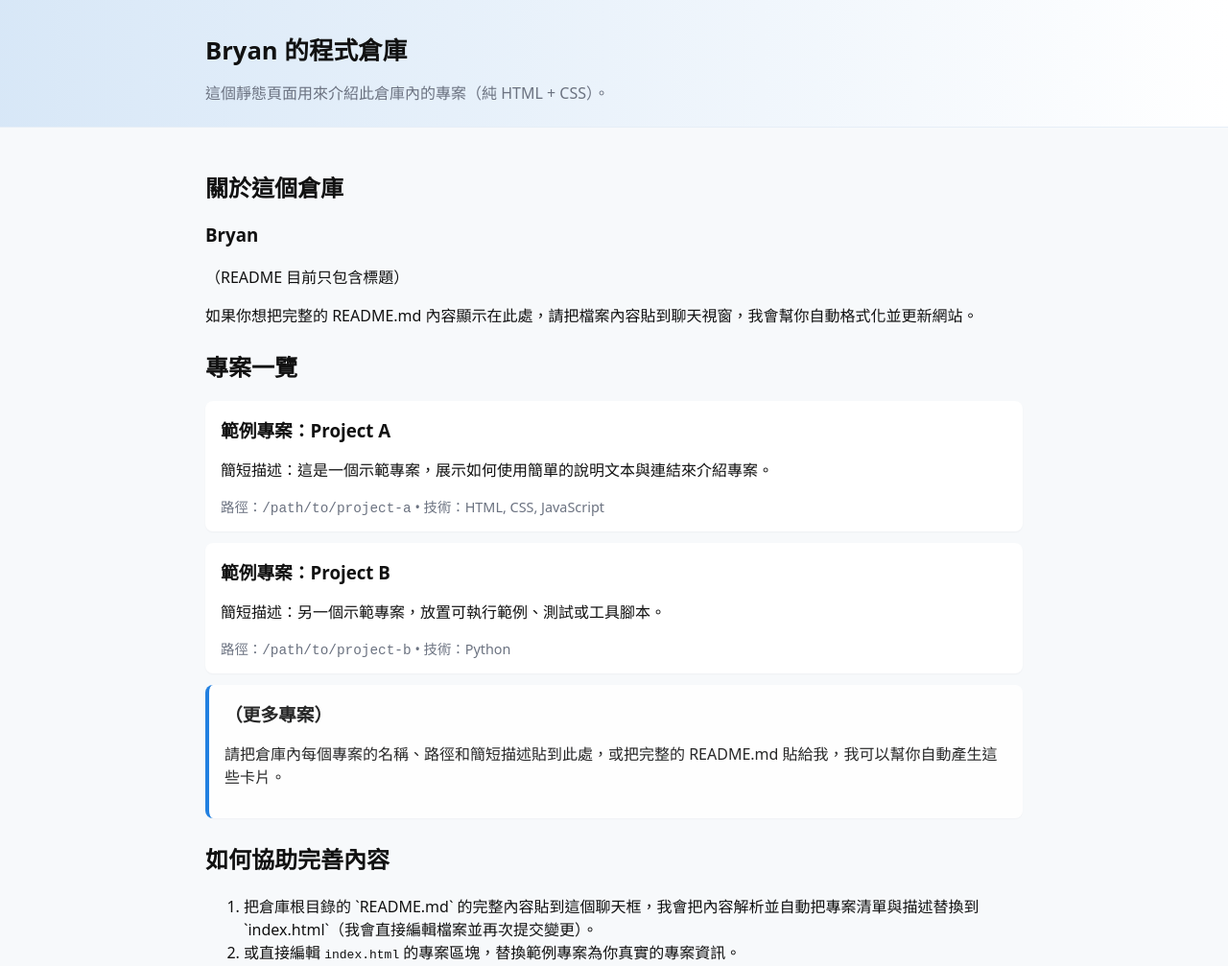
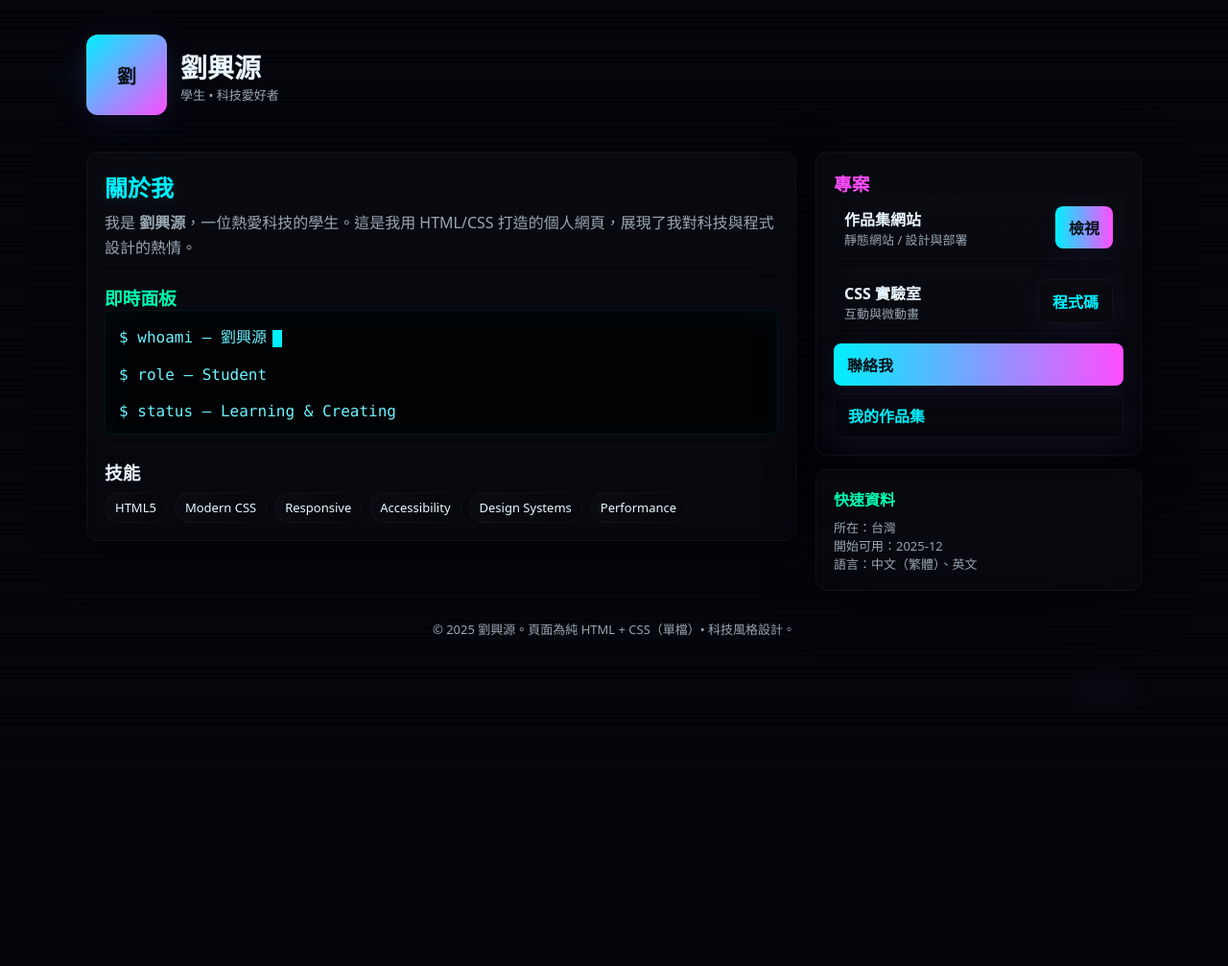
Before and after one commit to Bryan-9603012/Bryan, a plain HTML site: page index.html in a window 1280 px wide. Shown: the top 1007 px of the page at 96% size. After the commit the page ends 800 px from the top, so only its background shows below. Drawn offline with Linux system fonts and the light colour scheme.

Commit message:
Update index.html

```diff
--- a/index.html
+++ b/index.html
@@ -1,62 +1,162 @@
 <!doctype html>
+
 <html lang="zh-Hant">
+
 <head>
   <meta charset="utf-8" />
   <meta name="viewport" content="width=device-width, initial-scale=1" />
-  <title>專案介紹</title>
-  <link rel="stylesheet" href="styles.css">
+  <title>Cyber 科技風 • 個人頁面</title>
+  <style>
+    :root{
+      --bg:#04050a;
+      --neon-cyan:#00f0ff;
+      --neon-magenta:#ff4dff;
+      --neon-emerald:#00ffb3;
+      --muted:#98a6b3;
+      --glass: rgba(255,255,255,0.03);
+    }
+    *{box-sizing:border-box;margin:0;padding:0}
+    html,body{height:100%}
+    body{
+      font-family: "Noto Sans TC", ui-sans-serif, system-ui, -apple-system, "Segoe UI", Roboto, "Helvetica Neue", Arial;
+      background: radial-gradient(800px 400px at 10% 10%, rgba(0,240,255,0.04), transparent 10%),
+                  radial-gradient(600px 300px at 90% 90%, rgba(255,77,255,0.03), transparent 8%),
+                  var(--bg);
+      color:#eaf6ff;padding:36px;overflow-y:auto;-webkit-font-smoothing:antialiased;
+    }
+
+    /* Matrix-like vertical lines (pure CSS) */
+    .vlines{position:fixed;inset:0;pointer-events:none;z-index:0;mix-blend-mode:screen;opacity:0.06;background-image:repeating-linear-gradient(90deg, rgba(0,0,0,0) 0 28px, rgba(0,0,0,0.02) 28px 29px)}
+
+    /* moving scanlines */
+    .scan{position:fixed;inset:0;pointer-events:none;z-index:0;background-image:linear-gradient(180deg, rgba(255,255,255,0.015) 1px, transparent 2px);background-size:100% 6px;animation:scan 6s linear infinite}
+    @keyframes scan{from{background-position:0 0}to{background-position:0 600px}}
+
+    /* subtle particles using radial-gradients */
+    .particles{position:fixed;inset:0;z-index:0;opacity:0.06;background-image:radial-gradient(circle at 12% 20%, rgba(0,240,255,0.14), transparent 6%), radial-gradient(circle at 88% 80%, rgba(255,77,255,0.12), transparent 6%)}
+
+    /* page container */
+    .wrap{position:relative;z-index:2;max-width:1100px;margin:0 auto;display:grid;grid-template-columns:1fr 340px;gap:20px;align-items:start}
+
+    header{display:flex;gap:16px;align-items:center;margin-bottom:18px}
+    .logo{
+      width:84px;height:84px;border-radius:12px;overflow:hidden;
+      position:relative;display:flex;align-items:center;justify-content:center;
+      background:linear-gradient(135deg,var(--neon-cyan),var(--neon-magenta));
+      padding:6px;
+      box-shadow:0 6px 30px rgba(124,92,255,0.12);
+      color:#061018;font-weight:700;font-size:20px;
+    }
+    .logo::after{
+      content:'';position:absolute;inset:0;border-radius:12px;box-shadow:inset 0 0 0 1px rgba(255,255,255,0.03);pointer-events:none;
+    }
+    h1{font-size:28px}
+    .tag{color:var(--muted);font-size:13px}
+
+    /* glass card */
+    .card{background:linear-gradient(180deg, rgba(255,255,255,0.02), rgba(255,255,255,0.01));border:1px solid rgba(255,255,255,0.04);padding:18px;border-radius:12px;backdrop-filter:blur(6px);box-shadow:0 12px 50px rgba(0,0,0,0.6)}
+
+    /* neon headings */
+    h2{color:var(--neon-cyan);text-shadow:0 2px 10px rgba(0,240,255,0.12);margin-bottom:8px}
+
+    /* terminal panel */
+    .terminal{background:#010204;border-radius:8px;padding:14px;font-family: "Fira Mono", SFMono-Regular, Menlo, Monaco, monospace;color:#6ef3ff;border:1px solid rgba(0,240,255,0.08);box-shadow:0 6px 30px rgba(0,240,255,0.04) inset}
+    .cmd{display:block}
+    .cursor{display:inline-block;width:10px;height:18px;background:var(--neon-cyan);margin-left:6px;vertical-align:middle;animation:blink 1s steps(2) infinite}
+    @keyframes blink{50%{opacity:0}}
+
+    .skills{display:flex;flex-wrap:wrap;gap:8px}
+    .chip{padding:6px 10px;border-radius:999px;background:linear-gradient(90deg, rgba(255,255,255,0.02), transparent);border:1px solid rgba(255,255,255,0.03);font-size:13px;color:#e6fbff}
+
+    .proj{display:flex;justify-content:space-between;align-items:center;padding:10px;border-radius:8px;background:linear-gradient(180deg, rgba(255,255,255,0.01), rgba(255,255,255,0.005));border:1px solid rgba(255,255,255,0.02);margin-bottom:10px}
+    a.btn{display:inline-block;padding:10px 14px;border-radius:8px;background:linear-gradient(90deg,var(--neon-cyan),var(--neon-magenta));color:#041018;text-decoration:none;font-weight:700;box-shadow:0 8px 30px rgba(124,92,255,0.08)}
+    a.ghost{background:transparent;border:1px solid rgba(255,255,255,0.04);color:var(--neon-cyan)}
+
+    footer{margin-top:18px;color:var(--muted);font-size:13px}
+
+    /* small screens */
+    @media (max-width:920px){.wrap{grid-template-columns:1fr}.logo{width:64px;height:64px}}
+  </style>
 </head>
+
 <body>
-  <header class="site-header">
-    <div class="container">
-      <h1>Bryan 的程式倉庫</h1>
-      <p class="tagline">這個靜態頁面用來介紹此倉庫內的專案（純 HTML + CSS）。</p>
-    </div>
-  </header>
+  <div class="vlines" aria-hidden="true"></div>
+  <div class="particles" aria-hidden="true"></div>
+  <div class="scan" aria-hidden="true"></div>
 
-  <main class="container">
-    <section id="about">
-      <h2>關於這個倉庫</h2>
-      <h3>Bryan</h3>
-      <p>（README 目前只包含標題）</p>
-      <p>如果你想把完整的 README.md 內容顯示在此處，請把檔案內容貼到聊天視窗，我會幫你自動格式化並更新網站。</p>
-    </section>
+  <div class="wrap">
+    <header style="grid-column:1/3;display:flex;align-items:center;gap:14px;">
+      <div class="logo">劉</div>
+      <div>
+        <h1>劉興源</h1>
+        <div class="tag">學生 • 科技愛好者</div>
+      </div>
+    </header>
+    <main class="card">
+      <h2>關於我</h2>
+      <p style="color:var(--muted);line-height:1.6">我是 <strong>劉興源</strong>，一位熱愛科技的學生。這是我用 HTML/CSS 打造的個人網頁，展現了我對科技與程式設計的熱情。</p>
 
-    <section id="projects">
-      <h2>專案一覽</h2>
+      <hr style="margin:12px 0;border:none;border-top:1px solid rgba(255,255,255,0.03)" />
 
-      <div class="project">
-        <h3>範例專案：Project A</h3>
-        <p>簡短描述：這是一個示範專案，展示如何使用簡單的說明文本與連結來介紹專案。</p>
-        <p class="meta">路徑：<code>/path/to/project-a</code> • 技術：HTML, CSS, JavaScript</p>
+      <h3 style="color:var(--neon-emerald)">即時面板</h3>
+      <div class="terminal" aria-hidden="false">
+        <span class="cmd">$ whoami — 劉興源<span class="cursor" aria-hidden="true"></span></span>
+        <br />
+        <span class="cmd">$ role — Student</span>
+        <br />
+        <span class="cmd">$ status — Learning & Creating</span>
       </div>
 
-      <div class="project">
-        <h3>範例專案：Project B</h3>
-        <p>簡短描述：另一個示範專案，放置可執行範例、測試或工具腳本。</p>
-        <p class="meta">路徑：<code>/path/to/project-b</code> • 技術：Python</p>
+      <hr style="margin:12px 0;border:none;border-top:1px solid rgba(255,255,255,0.03)" />
+
+      <h3 style="margin-bottom:8px">技能</h3>
+      <div class="skills">
+        <span class="chip">HTML5</span>
+        <span class="chip">Modern CSS</span>
+        <span class="chip">Responsive</span>
+        <span class="chip">Accessibility</span>
+        <span class="chip">Design Systems</span>
+        <span class="chip">Performance</span>
+      </div>
+    </main>
+    <aside>
+      <div class="card">
+        <h3 style="color:var(--neon-magenta)">專案</h3>
+        <div class="proj">
+          <div>
+            <div style="font-weight:700">作品集網站</div>
+            <div style="color:var(--muted);font-size:13px">靜態網站 / 設計與部署</div>
+          </div>
+          <div><a class="btn" href="#">檢視</a></div>
+        </div>
+
+        <div class="proj">
+          <div>
+            <div style="font-weight:700">CSS 實驗室</div>
+            <div style="color:var(--muted);font-size:13px">互動與微動畫</div>
+          </div>
+          <div><a class="ghost btn" href="#">程式碼</a></div>
+        </div>
+
+        <div style="display:flex;flex-direction:column;gap:8px;margin-top:6px">
+          <a class="btn" href="mailto:bryanhuang710910@gmail.com">聯絡我</a>
+          <a class="ghost btn" href="#">我的作品集</a>
+        </div>
       </div>
 
-      <div class="project placeholder">
-        <h3>（更多專案）</h3>
-        <p>請把倉庫內每個專案的名稱、路徑和簡短描述貼到此處，或把完整的 README.md 貼給我，我可以幫你自動產生這些卡片。</p>
+      <div style="height:14px"></div>
+      <div class="card">
+        <h4 style="color:var(--neon-emerald)">快速資料</h4>
+        <div style="margin-top:8px;color:var(--muted);font-size:13px">
+          <div>所在：台灣</div>
+          <div>開始可用：2025-12</div>
+          <div>語言：中文（繁體）、英文</div>
+        </div>
       </div>
-    </section>
+    </aside>
+  </div>
 
-    <section id="how-to-help">
-      <h2>如何協助完善內容</h2>
-      <ol>
-        <li>把倉庫根目錄的 `README.md` 的完整內容貼到這個聊天框，我會把內容解析並自動把專案清單與描述替換到 `index.html`（我會直接編輯檔案並再次提交變更）。</li>
-        <li>或直接編輯 <code>index.html</code> 的專案區塊，替換範例專案為你真實的專案資訊。</li>
-      </ol>
-    </section>
+  <footer style="max-width:1100px;margin:30px auto 0;text-align:center;color:var(--muted)">© 2025 劉興源。頁面為純 HTML + CSS（單檔）• 科技風格設計。</footer>
+</body>
 
-  </main>
-
-  <footer class="site-footer">
-    <div class="container">
-      <p>建立者：Bryan • 生成時間：2025-10-29</p>
-    </div>
-  </footer>
-</body>
 </html>
```
